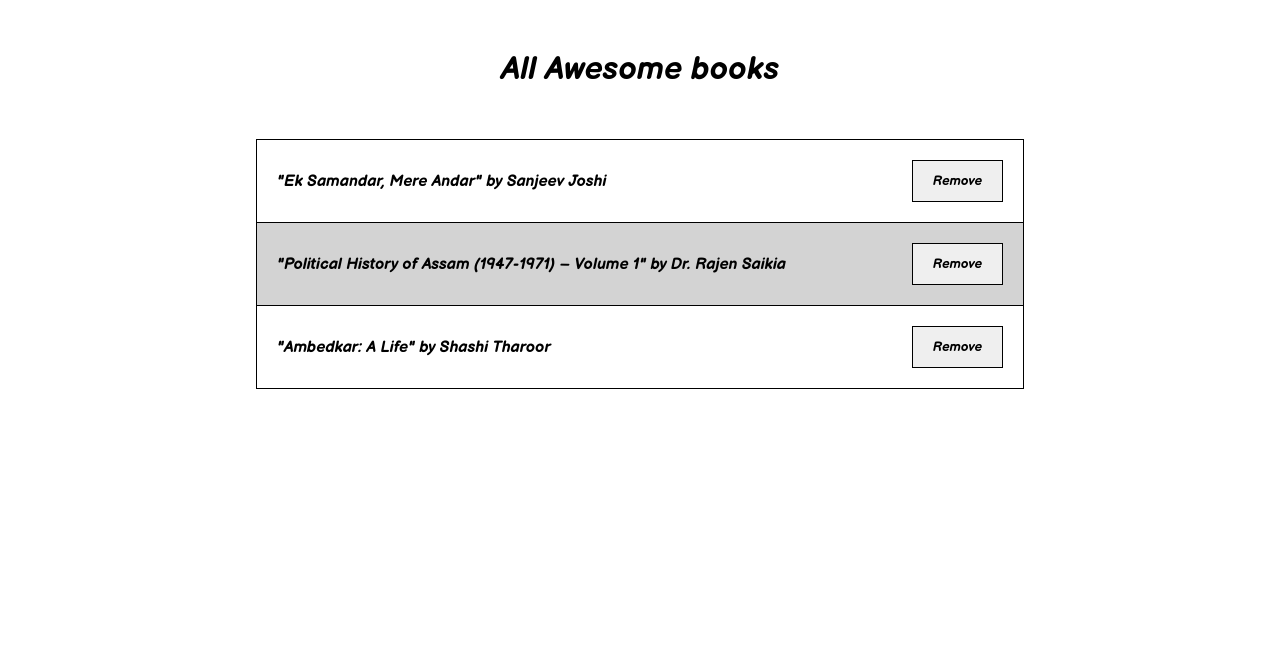
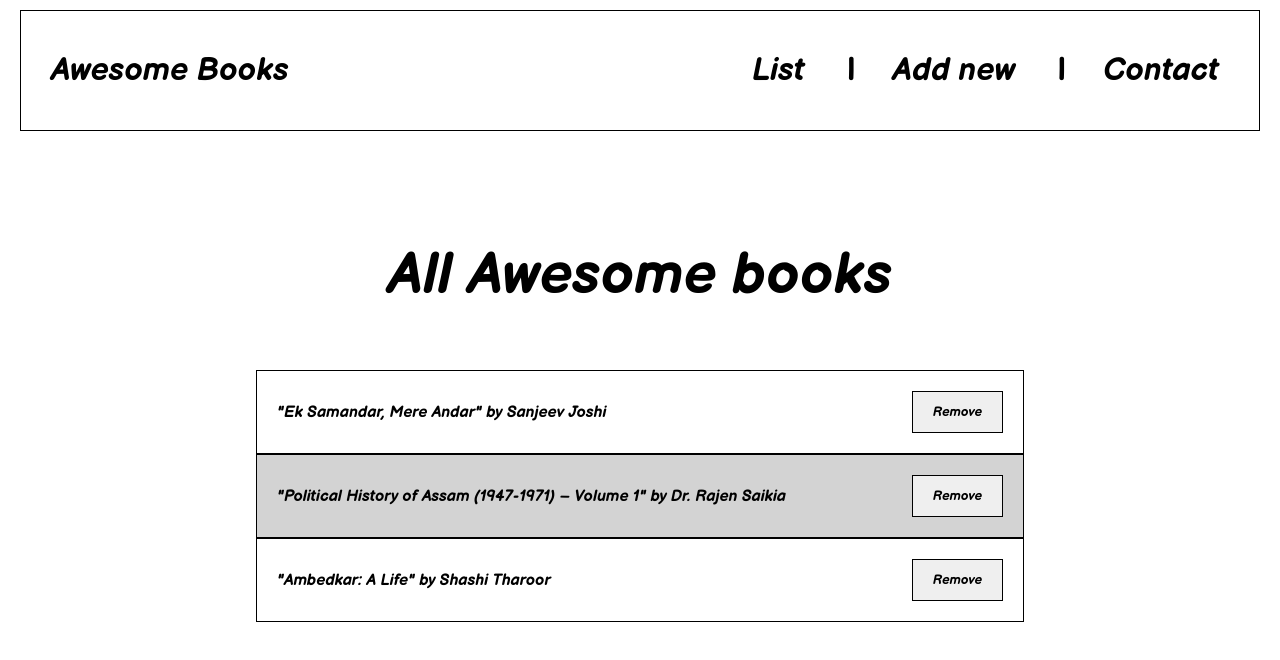
Before and after one commit to fahdrahali/awesome_books, a website with bundled scripts: page index.html in a window 1280 px wide. Built offline with nearby package versions, Linux system fonts and the light colour scheme.

Commit message:
create a navbar module

```diff
--- a/app.js
+++ b/app.js
@@ -1,6 +1,7 @@
 import createBookSection from "./modules/addBook.js";
 import { Books } from "./modules/books.js";
 import displayBooks from "./modules/displayBooks.js";
+import CreateNavBar from "./modules/navBar.js";
 
 const books = new Books();
 
@@ -16,5 +17,6 @@ books.books = [
 
 
 document.addEventListener("DOMContentLoaded", () => {
+  CreateNavBar();
   displayBooks(books);
 });
--- /dev/null
+++ b/modules/navBar.js
@@ -0,0 +1,30 @@
+const createItemLink = (ul, linkTitle) => {
+  const li = document.createElement("li");
+  const a = document.createElement("a");
+  a.textContent = linkTitle;
+  a.href = '#';
+  li.append(a);
+  ul.append(li);
+};
+const CreateNavBar = () => {
+  const header = document.createElement("header");
+  const nav = document.createElement("nav");
+  const logo = document.createElement("span");
+  logo.textContent = 'Awesome Books';
+
+  const nav_link = document.createElement("ul");
+
+  createItemLink(nav_link, "List");
+  createItemLink(nav_link, '|')
+  createItemLink(nav_link, "Add new");
+  createItemLink(nav_link, '|')
+  createItemLink(nav_link, "Contact");
+
+  nav.append(nav_link);
+  header.append(logo);
+  header.append(nav);
+
+  document.body.append(header);
+};
+
+export default CreateNavBar;
--- a/styles.css
+++ b/styles.css
@@ -16,14 +16,42 @@ body {
 }
 
 body h1 {
-  padding: 50px;
+  padding: 60px;
   align-self: center;
-  font-size: 32px;
+  font-size: 58px;
+  margin-top: 40px;
 }
 
 body h2 {
   font-size: 32px;
 
+}
+
+header {
+  display: grid;
+  grid-template-columns: 1fr 1fr;
+  align-items: center;
+  border: 1px solid black;
+  margin: 10px 20px;
+}
+
+header span {
+  font-size: 32px;
+  padding: 10px 30px;
+  border-radius: 8px;
+}
+
+nav ul {
+  display: flex;
+  justify-content: end;
+  gap: 40px;
+  padding: 40px;
+}
+
+nav a {
+  text-decoration: none;
+  color: #000;
+  font-size: 32px;
 }
 
 #books {
@@ -73,7 +101,7 @@ section ul:nth-of-type(n + 2) {
   border-top: none;
 }
 
-ul {
+#books ul {
   display: grid;
   grid-template-columns: 11fr 1fr;
   width: 100%;
```
